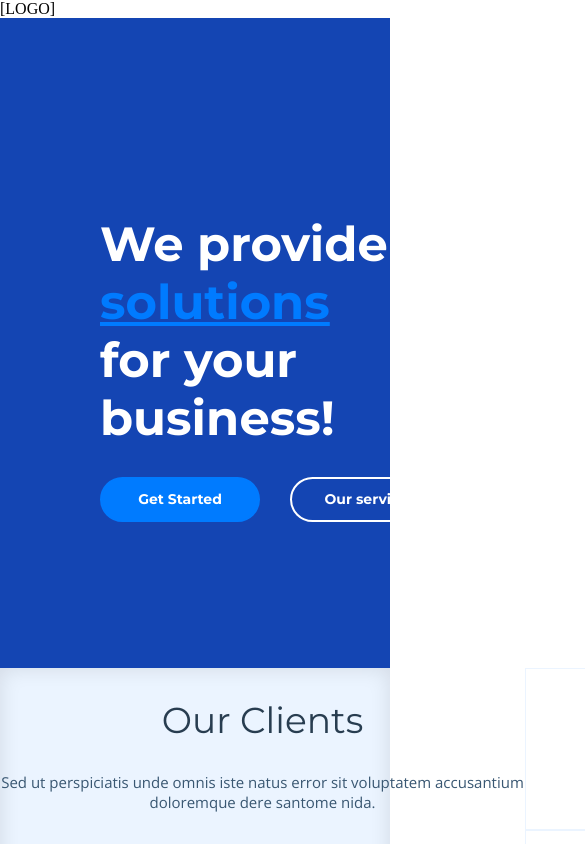
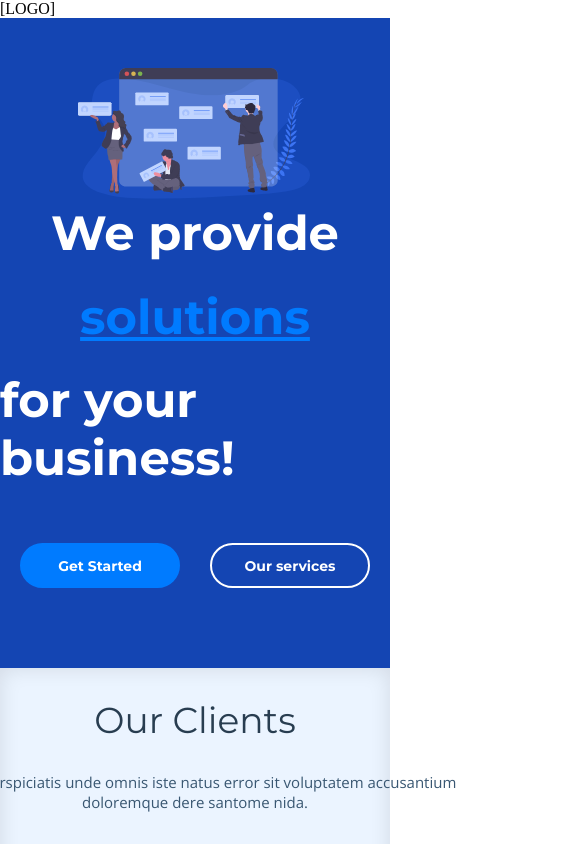
Before and after one commit to rafitacorrea/Ada-TP1, a plain HTML site: page index.html in a window 390 px wide. Shown: the top 844 px of the page, 585 px wide, since content can reach past the window. Drawn offline with nearby package versions, Linux system fonts and the light colour scheme.

Commit message:
agregado responsive

```diff
--- a/index.html
+++ b/index.html
@@ -15,6 +15,9 @@
     </nav>
     <!--Header -  Rafa-->
     <header>
+        <div class="header-image-mobile">
+            <img src="./img/intro-img.svg"/>
+          </div>
       <div class="header-text">
           <h1>We provide</h1>
           <h1 class="solutions">solutions</h1>
--- a/style/style.scss
+++ b/style/style.scss
@@ -63,15 +63,44 @@ header{
 .header-image{
     flex:1;
     margin-right:100px;
+    &-mobile{
+        display:none;
+    }
     img{
         width:100%;
         height:auto;
     }
 }
+// Responsive - Header
+@media (max-width:980px){
+    header{
+        @include flex-column;
+    }
+    .header-image{
+        display:none;
+        &-mobile{
+            display:block;
+            width:60%;
+            img{
+                width:100%;
+                height:auto;
+            }
+        }
+    }
+    .header-text{
+        @include flex-column;
+        margin-left:0;
+        h1{
+            margin:0;
+        }
+    }
+    .buttons{
+        margin-bottom:80px;
+    }
+}
 // Our clients
 .our-clients{
     @include flex-column;
-    flex-wrap:wrap;
     margin:0;
     width:100%;
     height:600px;
@@ -108,7 +137,6 @@ header{
         padding:0;
         margin:0;
         @include flex-column;
-        flex-wrap:wrap;
     }
     img{
         width:100%;
@@ -121,3 +149,18 @@ header{
         }
     }
 }
+// Responsive - Our Clients
+@media (max-width:768px){
+    .our-clients{
+        height:1500px;
+        flex-wrap:nowrap;
+    }
+    .clients{
+        @include flex-column;
+        margin-top:50px;
+        width:500px;
+        div{
+            width:500px;
+        }
+    }
+}
```
Also changed, not shown: style/style.css.
